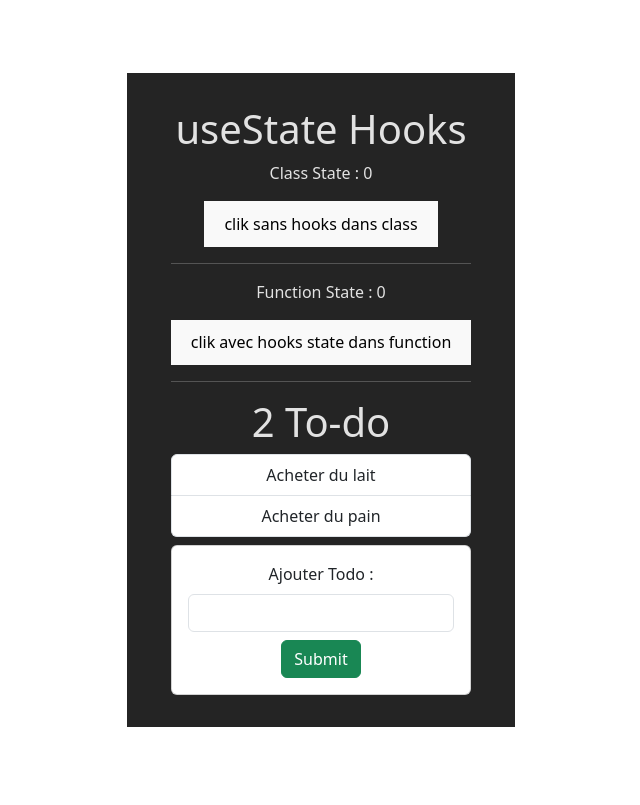
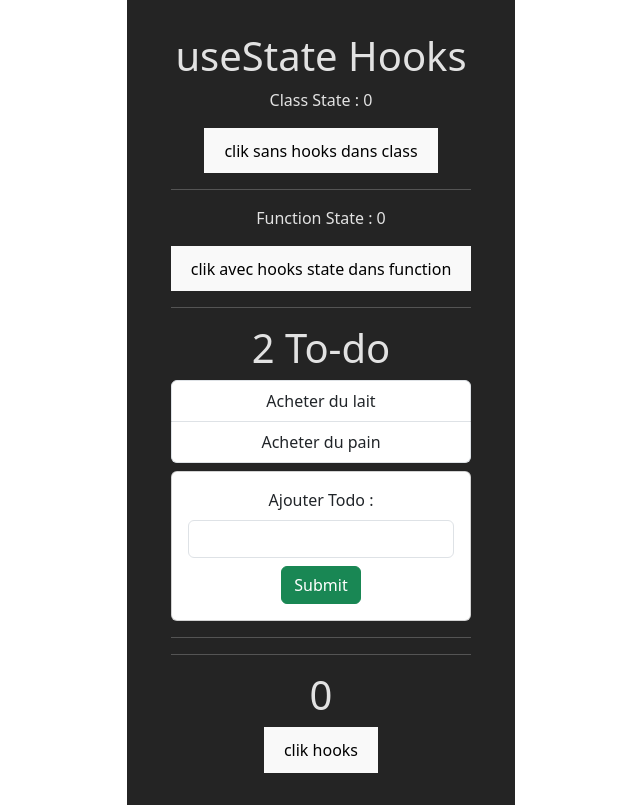
Before and after one commit to Julen37/coursREACThooks, a React (Vite) app in the folder hooksapp/: page / in a window 1280 px wide. Shown: the whole page, without its empty margins (319-959 px from the left). Built offline with nearby package versions, Linux system fonts and the light colour scheme.

Commit message:
sans et avec hooks / useEffect

```diff
--- a/hooksapp/src/App.jsx
+++ b/hooksapp/src/App.jsx
@@ -1,5 +1,7 @@
 import './App.css'
+import ClassCount from './components/ClassCount'
 import ClassState from './components/ClassState'
+import FunctionCount from './components/FunctionCount'
 import FunctionState from './components/FunctionState'
 import Todo from './components/Todo'
 
@@ -13,6 +15,10 @@ function App() {
         <FunctionState/>
         <hr />
         <Todo/>
+        <hr />
+        {/* <ClassCount/> */}
+        <hr />
+        <FunctionCount/>
       </div>
   )
 }
--- /dev/null
+++ b/hooksapp/src/components/ClassCount.jsx
@@ -0,0 +1,32 @@
+import React, { Component } from 'react'
+
+class ClassCount extends Component {
+
+    componentDidMount() { //creation
+        // console.log('Je suis un CDM');
+        document.title = `Vous avez cliqué ${this.state.count} fois` // titre sur l'onglet
+    }
+
+    componentDidUpdate(prevProps, prevState) { // va s'activer seulement si il y a un changement / update
+        document.title = `Vous avez cliqué ${this.state.count} fois`
+    }
+
+    constructor(props) {
+        super(props)
+
+        this.state = {
+            count: 0
+        }
+    }
+
+  render() {
+    return (
+      <div>
+        <h1>{this.state.count}</h1>
+        <button onClick={() => this.setState({count : this.state.count + 1})}>clik</button>
+      </div>
+    )
+  }
+}
+
+export default ClassCount
--- /dev/null
+++ b/hooksapp/src/components/FunctionCount.jsx
@@ -0,0 +1,25 @@
+import React, { useState, useEffect } from 'react'
+
+function FunctionCount() {
+
+    const [count, setCount] = useState(0)
+
+    useEffect(() => {
+        setTimeout(() => {
+            document.title = `Vous avez cliqué ${count} fois`
+        }, 5000)
+    })
+    // est utilisé au lieu des deux dans classcount.jsx (componentDidMount et componentDidUpdate aka au montage et a la mise a jour),
+    // ici le useeffect va le monter et le mettre a jour tout seul
+    // le set time out sert juste a voir la difference quand on l'update de 5s,
+    // on decale de 5s le useeffect -> le montage se fait et ensuite la mise a jour 5s apres
+
+  return (
+    <div>
+      <h1>{count}</h1>
+      <button onClick={() => setCount(prevCounter => prevCounter + 1)}>clik hooks</button>
+    </div>
+  )
+}
+
+export default FunctionCount
```
